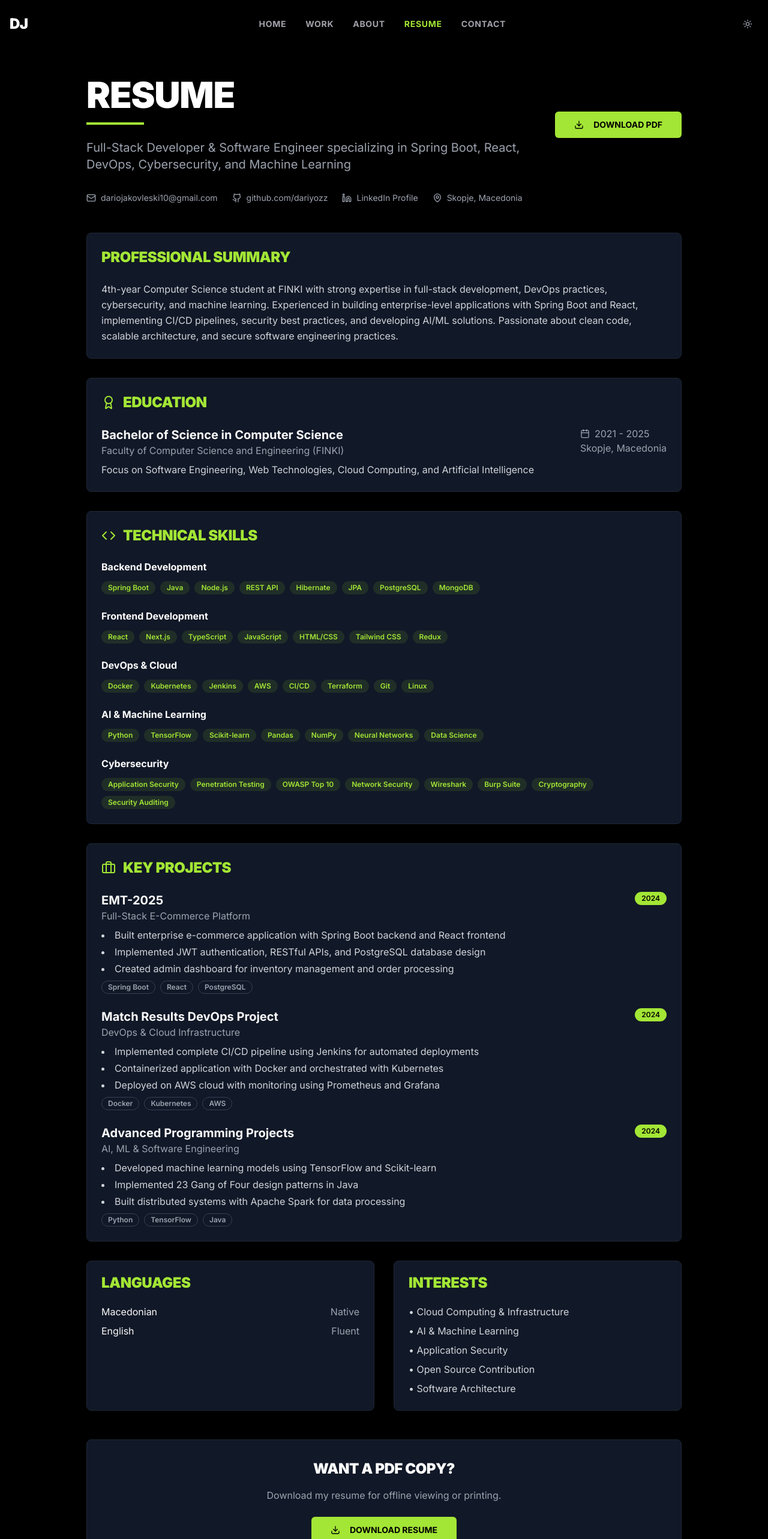
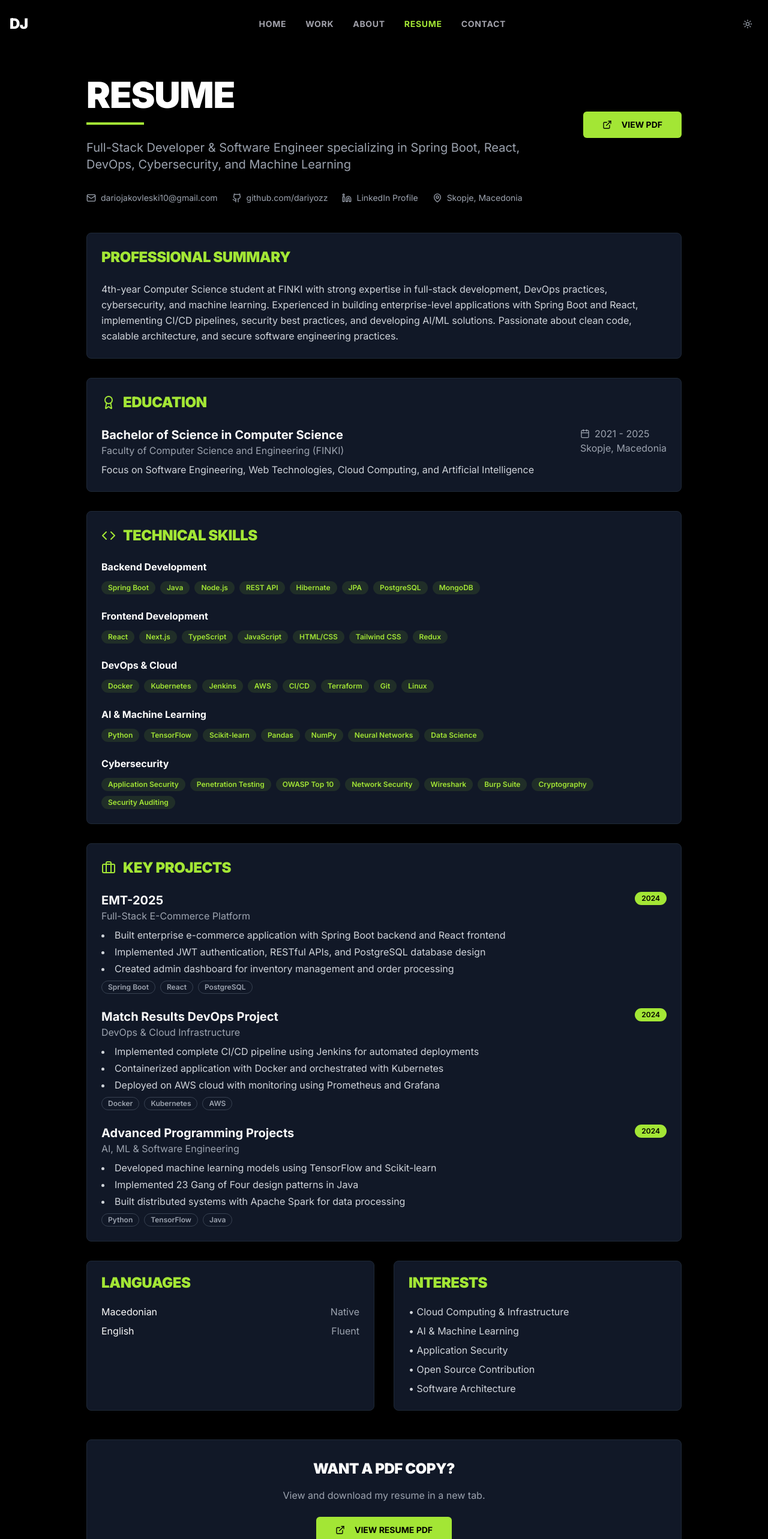
Before and after one commit to dariyozz/Personal-Portfolio, a Next.js app: page /resume in a window 1280 px wide. Shown: the top 2566 px of the page at 60% size. Built offline with nearby package versions, Linux system fonts and the light colour scheme.

Commit message:
feat: open PDF in new tab using blob URL
Change to open PDF directly in new tab and update button text/icon

Co-authored-by: Дарио Јаковлески <134236483+dariyozz@users.noreply.github.com>

```diff
--- a/app/resume/page.tsx
+++ b/app/resume/page.tsx
@@ -3,13 +3,16 @@
 import { Button } from "@/components/ui/button"
 import { Badge } from "@/components/ui/badge"
 import { Card, CardContent, CardHeader, CardTitle } from "@/components/ui/card"
-import { Download, Mail, Github, Linkedin, MapPin, Calendar, Award, Briefcase, Code } from "lucide-react"
+import { Mail, Github, Linkedin, MapPin, Calendar, Award, Briefcase, Code, ExternalLink } from "lucide-react"
 import Link from "next/link"
 
 export default function ResumePage() {
   const handleDownload = () => {
-    // This would trigger the PDF download
-    alert("Resume download functionality - Add your PDF here!")
+    // Open the PDF in a new tab - users can then download from there
+    window.open(
+      "https://hebbkx1anhila5yf.public.blob.vercel-storage.com/CopyOfDario_Jakovleski_Resume10192025-YnoyA8rqpMeqUTZE5yxZu8oYTczji4.pdf",
+      "_blank",
+    )
   }
 
   return (
@@ -27,8 +30,8 @@ export default function ResumePage() {
               </p>
             </div>
             <Button onClick={handleDownload} size="lg" className="bg-lime-400 text-black hover:bg-lime-300 font-bold">
-              <Download className="mr-2 h-5 w-5" />
-              DOWNLOAD PDF
+              <ExternalLink className="mr-2 h-5 w-5" />
+              VIEW PDF
             </Button>
           </div>
 
@@ -310,10 +313,10 @@ export default function ResumePage() {
         {/* Download CTA */}
         <div className="mt-12 text-center p-8 bg-gray-900 rounded-lg border border-gray-800">
           <h3 className="text-2xl font-black mb-4">WANT A PDF COPY?</h3>
-          <p className="text-gray-400 mb-6">Download my resume for offline viewing or printing.</p>
+          <p className="text-gray-400 mb-6">View and download my resume in a new tab.</p>
           <Button onClick={handleDownload} size="lg" className="bg-lime-400 text-black hover:bg-lime-300 font-bold">
-            <Download className="mr-2 h-5 w-5" />
-            DOWNLOAD RESUME
+            <ExternalLink className="mr-2 h-5 w-5" />
+            VIEW RESUME PDF
           </Button>
         </div>
       </div>
```
Also changed, not shown: public/UPLOAD_YOUR_RESUME_HERE.md (added, +38 -0 lines), public/README-ADD-YOUR-PDF.md (added), 1 other file (tests, documents, lock files or other folders).
